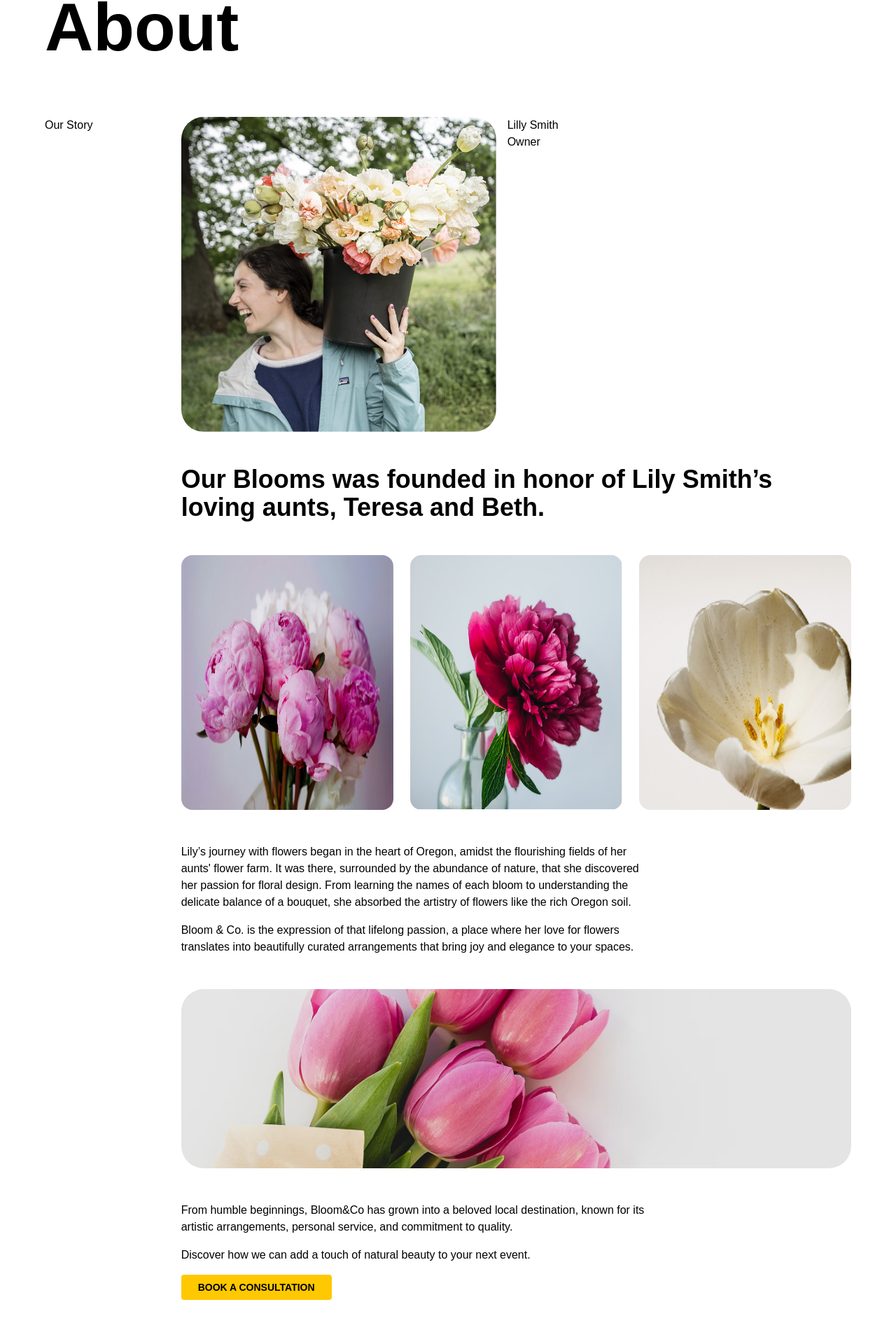
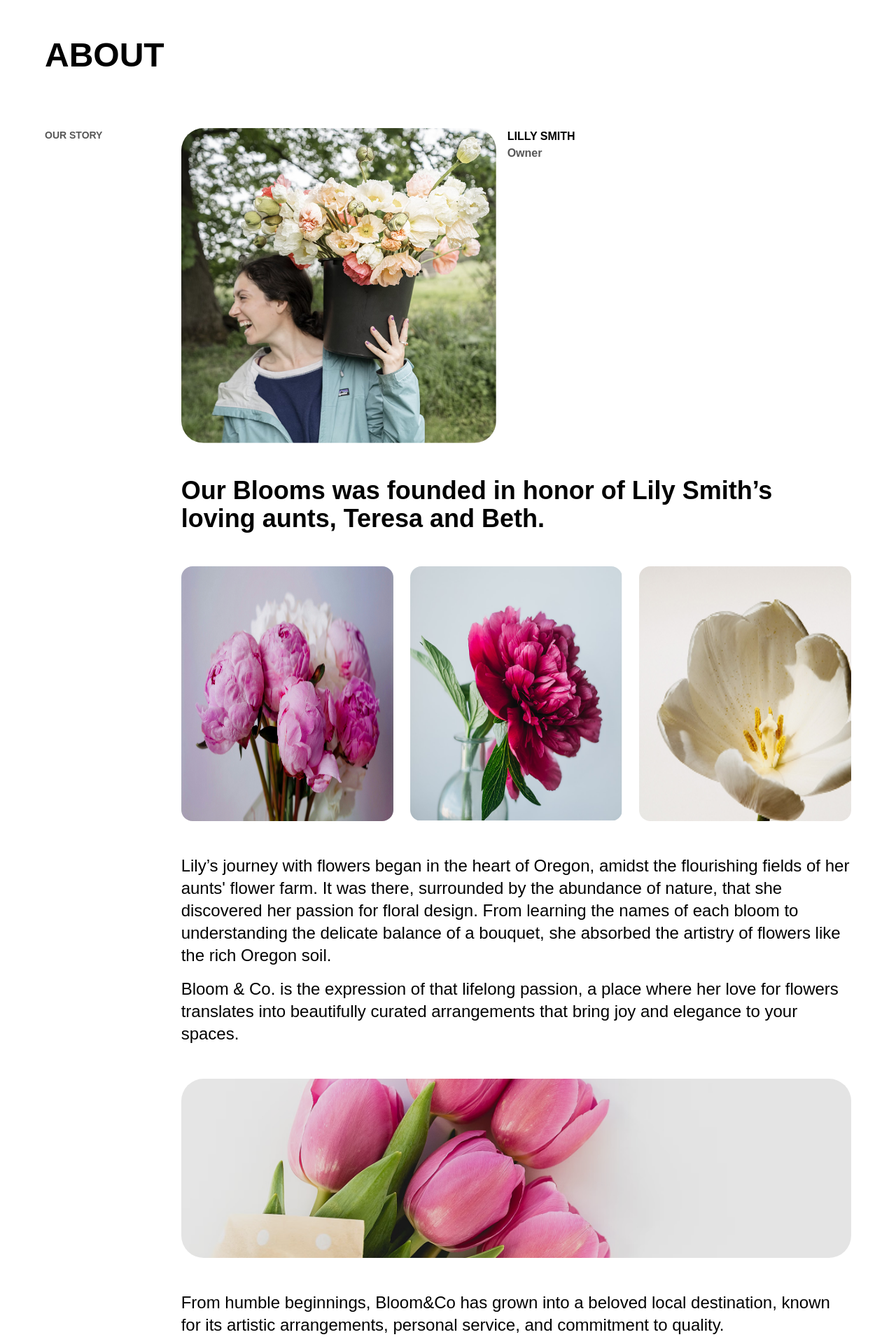
Before and after one commit to kasarshravani04/Bloomify-Flower-Shop-UI, a React (Vite) app: page /about in a window 1280 px wide. Shown: the part 86-2006 px from the top of the page at 70% size. Built offline with nearby package versions, Linux system fonts and the light colour scheme; a web font is replaced by a local one.

Commit message:
fixing about page

```diff
--- a/src/pages/About.jsx
+++ b/src/pages/About.jsx
@@ -13,21 +13,21 @@ const item = [
 const About = () => {
   return (
     <section>
-       <header className=" text-5xl md:text-8xl font-bold">
-           <h3>About</h3>
+       <header className=" text-5xl md:text-5xl font-bold my-16">
+           <h3>ABOUT</h3>
        </header>
        <div className="md:grid grid-cols-12 gap-4 my-20">
-          <aside className="col-span-2">
-            <h3>Our Story</h3>
+          <aside className="col-span-2 text-text md:text-sm font-bold">
+            <h3>OUR STORY</h3>
           </aside>
           <div className="col-span-10 space-y-12">
-             <figure className="flex items-start gap-4">
+             <figure className="flex flex-wrap items-start gap-4">
               <img src={about} alt="Lilly Smith" width={450} height={500} fetchPriority="auto" loading="lazy"
                  className="rounded-4xl"
               />
-              <figcaption>
-                 <h3>Lilly Smith</h3>
-                 <span>Owner</span>
+              <figcaption className="font-bold">
+                 <h3>LILLY SMITH</h3>
+                 <span className="text-text">Owner</span>
               </figcaption>
              </figure>
              <h3 className="text-4xl font-bold">
@@ -48,7 +48,7 @@ const About = () => {
                   />
                 ))}
              </div>
-             <div className="max-w-full md:max-w-[70%] w-full text-md space-y-4">
+             <div className="max-w-full md:max-w-full text-2xl space-y-4">
                <p>
                 Lily’s journey with flowers began in the heart of Oregon,
                 amidst the flourishing fields of her aunts' flower farm. It
@@ -76,7 +76,7 @@ const About = () => {
                  className="w-full h-64 object-cover rounded-4xl "
               />
              </div>
-             <div className="max-w-full md:max-w-[70%] w-full text-md space-y-4">
+             <div className="max-w-full md:max-w-full text-2xl space-y-4">
               <p>
                 From humble beginnings, Bloom&Co has grown into a beloved
                 local destination, known for its artistic arrangements,
@@ -85,7 +85,7 @@ const About = () => {
               <p>
                 Discover how we can add a touch of natural beauty to your next event.
               </p>
-              <button className=" cursor-pointer px-6 py-2 bg-yellow text-sm font-bold text-black rounded">
+              <button className=" cursor-pointer px-6 py-2 mt-4 bg-yellow text-sm font-bold text-black rounded">
                 BOOK A CONSULTATION
               </button>
              </div>
```
